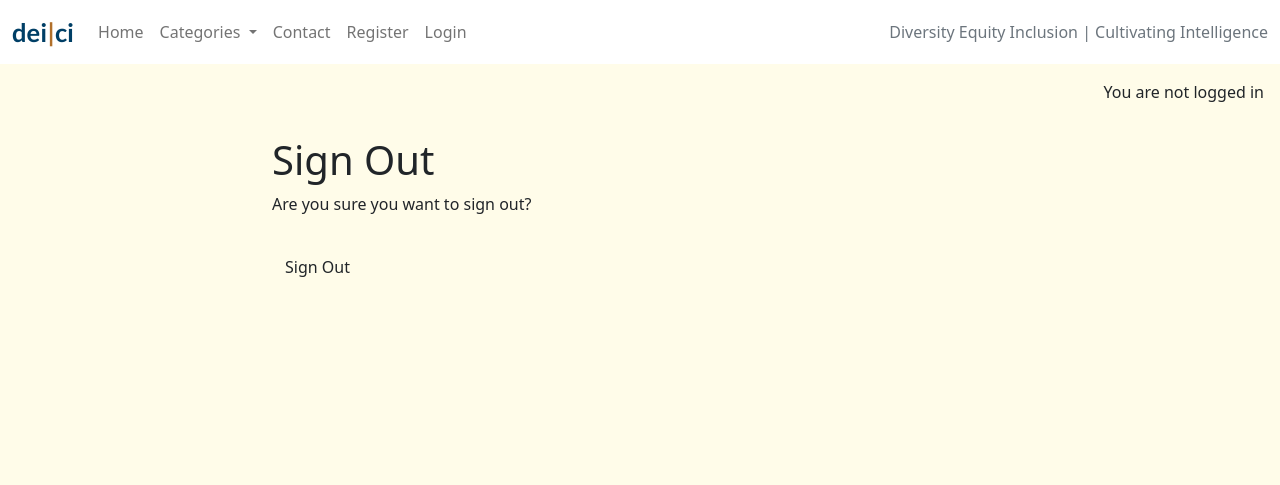
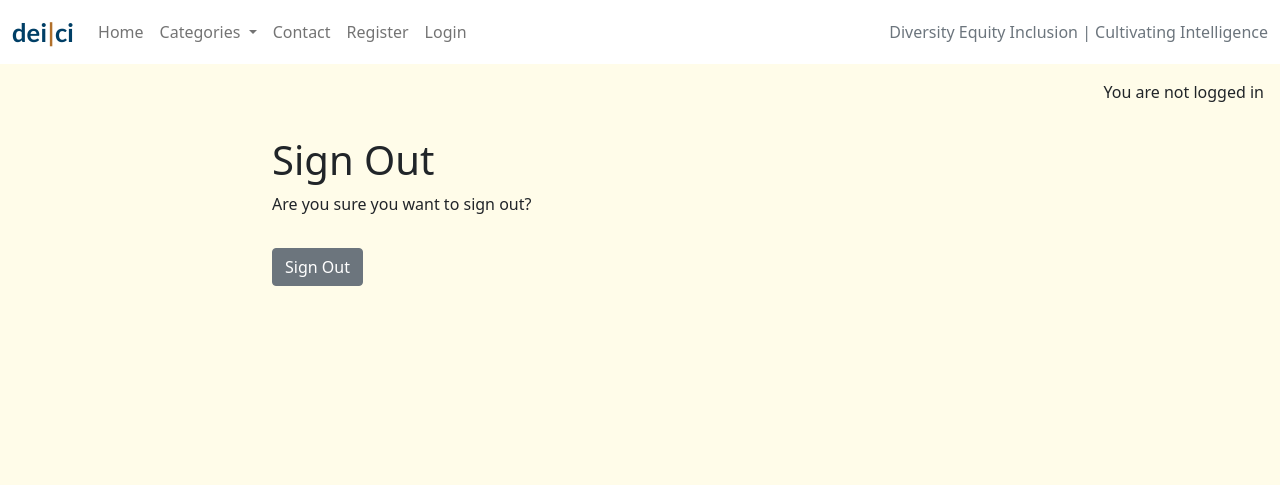
Before and after one commit to Josseyo/Cultivating_Intelligence, a Django app: template templates/account/logout.html in a window 1280 px wide. Shown: the top 485 px of the page. Run offline with Django 3.2, Linux system fonts and the light colour scheme; the template is opened without the code that fills it: most values are stand-ins (such as "Sample title", 1, 10 or a date in 2020); some libraries are stand-ins or nearby versions.

Commit message:
Change button class

```diff
--- a/templates/account/login.html
+++ b/templates/account/login.html
@@ -25,7 +25,7 @@
         {% if redirect_field_value %}
         <input type="hidden" name="{{ redirect_field_name }}" value="{{ redirect_field_value }}" />
         {% endif %}
-        <button class="btn btn-signup right" type="submit">{% trans "Sign In" %}</button>
+        <button class="btn btn-success right" type="submit">{% trans "Sign In" %}</button>
       </form>
     </div>
   </div>
--- a/templates/account/logout.html
+++ b/templates/account/logout.html
@@ -21,7 +21,7 @@
         {% if redirect_field_value %}
         <input type="hidden" name="{{ redirect_field_name }}" value="{{ redirect_field_value }}" />
         {% endif %}
-        <button class="btn btn-signup right" type="submit">{% trans 'Sign Out' %}</button>
+        <button class="btn btn-secondary right" type="submit">{% trans 'Sign Out' %}</button>
       </form>
     </div>
   </div>
```
